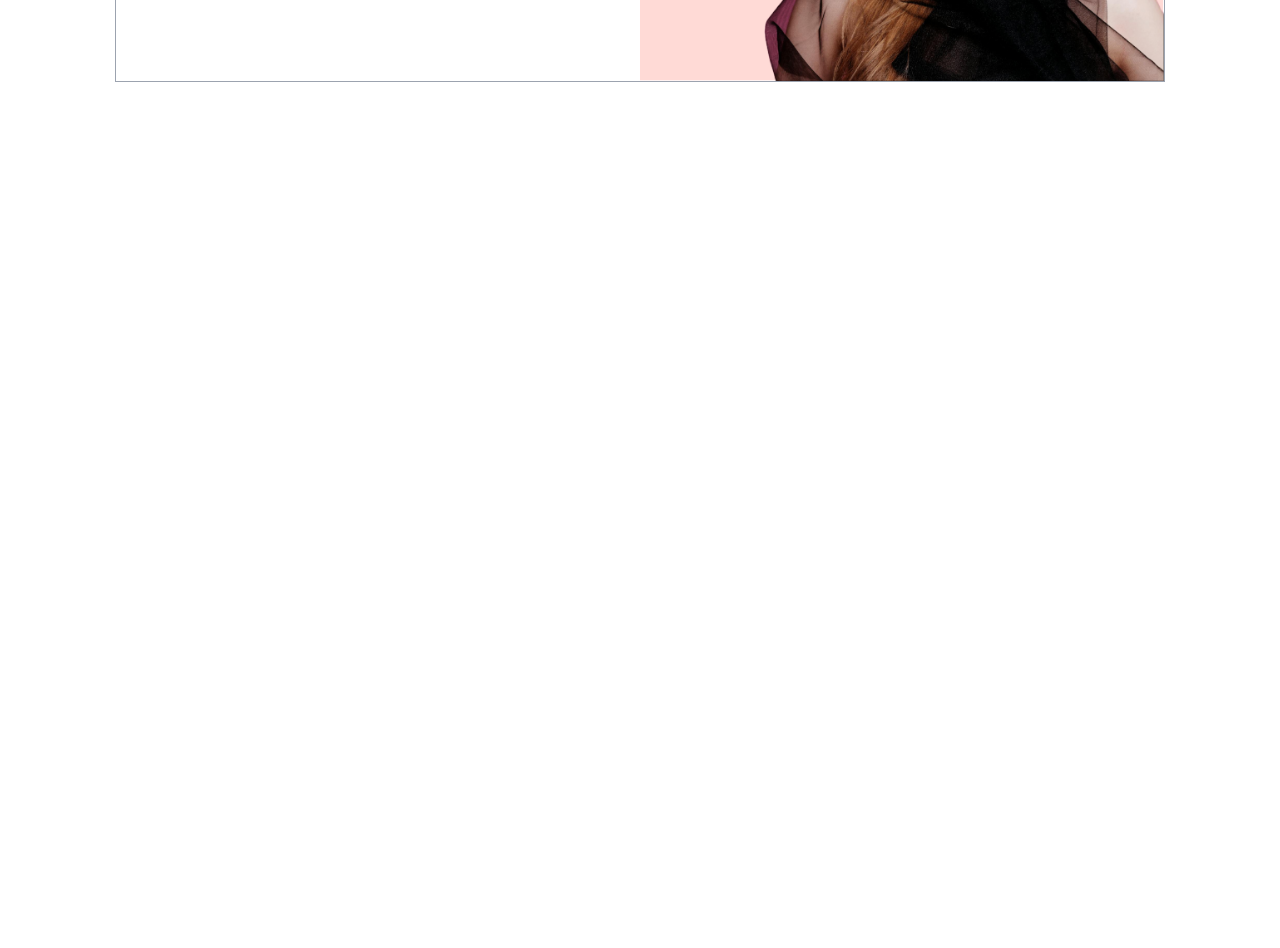
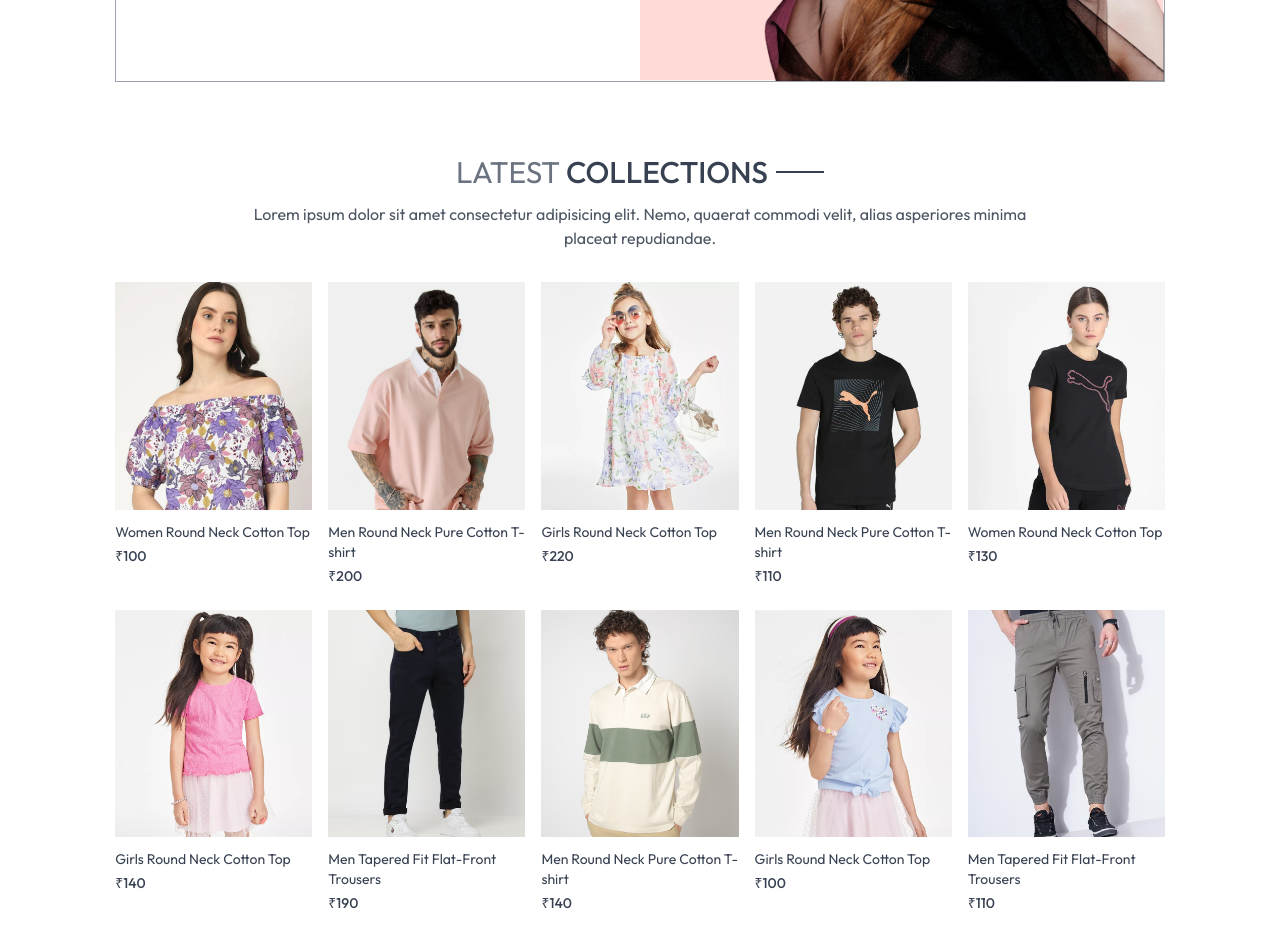
Before and after one commit to PriyankaGurav0105/mern_e-commerce_website, a React (Vite) app in the folder frontend/: page / in a window 1280 px wide. Shown: the part 420-1368 px from the top of the page. Before the commit the page ends 800 px from the top, so only its background shows below. Built offline with nearby package versions, Linux system fonts and the light colour scheme.

Commit message:
Latest collection section completed

```diff
--- /dev/null
+++ b/frontend/src/Components/LatestCollection.jsx
@@ -0,0 +1,39 @@
+/* eslint-disable react/jsx-key */
+/* eslint-disable no-unused-vars */
+import React, { useContext, useEffect, useState } from 'react'
+import { ShopContext } from '../Context/ShopContext'
+import Title from './Title';
+import ProductItem from './ProductItem';
+
+const LatestCollection = () => {
+
+    const {products} = useContext(ShopContext);
+    // console.log(products);
+
+    const [LatestProducts, setLatestProducts]=useState([]);
+
+    useEffect(()=>{
+        setLatestProducts(products.slice(0,10));
+    },[])
+
+  return (
+    <div className='my-10'>
+        <div className='text-center py-8 text-3xl'>
+            <Title text1={'LATEST'} text2={'COLLECTIONS'}/>
+            <p className='w-3/4 m-auto text-xs sm:text-sm md:text-base text-gray-600'>Lorem ipsum dolor sit amet consectetur adipisicing elit. Nemo, quaerat commodi velit, alias asperiores minima placeat repudiandae.</p>
+        </div>
+      {/* Rendering products */}
+      <div className='grid grid-cols-2 sm:grid-cols-3 md:grid-cols-4 lg:grid-cols-5 gap-4 gap-y-6'>
+        {
+            LatestProducts.map((item, index)=>(
+                <ProductItem key={index} id={item._id} image={item.image} name={item.name} price={item.price} />
+            ))
+
+        }
+
+      </div>
+    </div>
+  )
+}
+
+export default LatestCollection
--- a/frontend/src/Components/Navbar.jsx
+++ b/frontend/src/Components/Navbar.jsx
@@ -16,7 +16,9 @@
 
   return (
     <div className="flex items-center justify-between py-5 font-medium">
-      <img src={assets.logo} className="w-36" />
+     <Link to='/'>
+     <img src={assets.logo} className="w-36" />
+     </Link>
 
       {/* * Generates a navigation menu with links to different pages. */}
       {/* * @returns A styled unordered list with links to Home, Collection, About, and Contact pages. */}
--- /dev/null
+++ b/frontend/src/Components/ProductItem.jsx
@@ -0,0 +1,22 @@
+/* eslint-disable react/prop-types */
+/* eslint-disable no-unused-vars */
+import React, { useContext } from 'react'
+import { ShopContext } from '../Context/ShopContext'
+import { Link } from 'react-router-dom';
+
+const ProductItem = ({id,image,name,price}) => {
+
+    const {currency} = useContext(ShopContext);
+
+  return (
+    <Link className='text-gray-700 cursor-pointer' to={`/product/${id}`}>
+      <div className='overflow-hidden'>
+        <img className='hover:scale-110 transition ease-in-out' src={image[0]} alt='' />
+      </div>
+      <p className='pt-3 pb-1 text-sm'>{name}</p>
+      <p className='text-sm font-medium'>{currency}{price}</p>
+    </Link>
+  )
+}
+
+export default ProductItem
--- /dev/null
+++ b/frontend/src/Components/Title.jsx
@@ -0,0 +1,16 @@
+/* eslint-disable react/prop-types */
+/* eslint-disable no-unused-vars */
+import React from 'react'
+
+const Title = ({text1,text2}) => {
+  return (
+    <div className='inline-flex gap-2 items-center mb-3'>
+        <p className='text-gray-500'>{text1} <span className='text-gray-700 font-medium'>{text2}</span></p>
+        {/* using the bellow p tag for line */}
+        <p className='w-8 sm:w-12 h-[1px] sm:h-[2px] bg-gray-700'></p>
+
+    </div>
+  )
+}
+
+export default Title
--- /dev/null
+++ b/frontend/src/Context/ShopContext.jsx
@@ -0,0 +1,23 @@
+/* eslint-disable react-refresh/only-export-components */
+/* eslint-disable react/prop-types */
+import { createContext } from "react";
+import { products } from "../assets/frontend_assets/assets";
+
+export const ShopContext = createContext();
+
+const ShopContextProvider = (props)=>{
+
+    const currency = '₹';
+    const delivery_fee = 10;
+
+
+    const value ={
+        products, currency,delivery_fee
+    }
+    return(
+        <ShopContext.Provider value={value}>
+                {props.children}
+        </ShopContext.Provider>
+    )
+}
+export default ShopContextProvider;
--- a/frontend/src/index.css
+++ b/frontend/src/index.css
@@ -20,3 +20,10 @@
     font-weight: 400;
     font-style: normal;
   }
+
+  @media(max-width:640px){
+    a.active{
+        background-color: black;
+        color: white;
+    }
+  }
--- a/frontend/src/main.jsx
+++ b/frontend/src/main.jsx
@@ -4,9 +4,13 @@
 import './index.css'
 import App from './App.jsx'
 import { BrowserRouter } from 'react-router-dom'
+import ShopContextProvider from './Context/ShopContext.jsx'
 
 createRoot(document.getElementById('root')).render(
   <BrowserRouter>
+  <ShopContextProvider>
+
     <App />
+  </ShopContextProvider>
   </BrowserRouter>,
 )
--- a/frontend/src/pages/Home.jsx
+++ b/frontend/src/pages/Home.jsx
@@ -1,11 +1,13 @@
 /* eslint-disable no-unused-vars */
 import React from 'react'
 import Hero from '../Components/Hero'
+import LatestCollection from '../Components/LatestCollection'
 
 const Home = () => {
   return (
     <div>
       <Hero/>
+      <LatestCollection/>
     </div>
   )
 }
```
